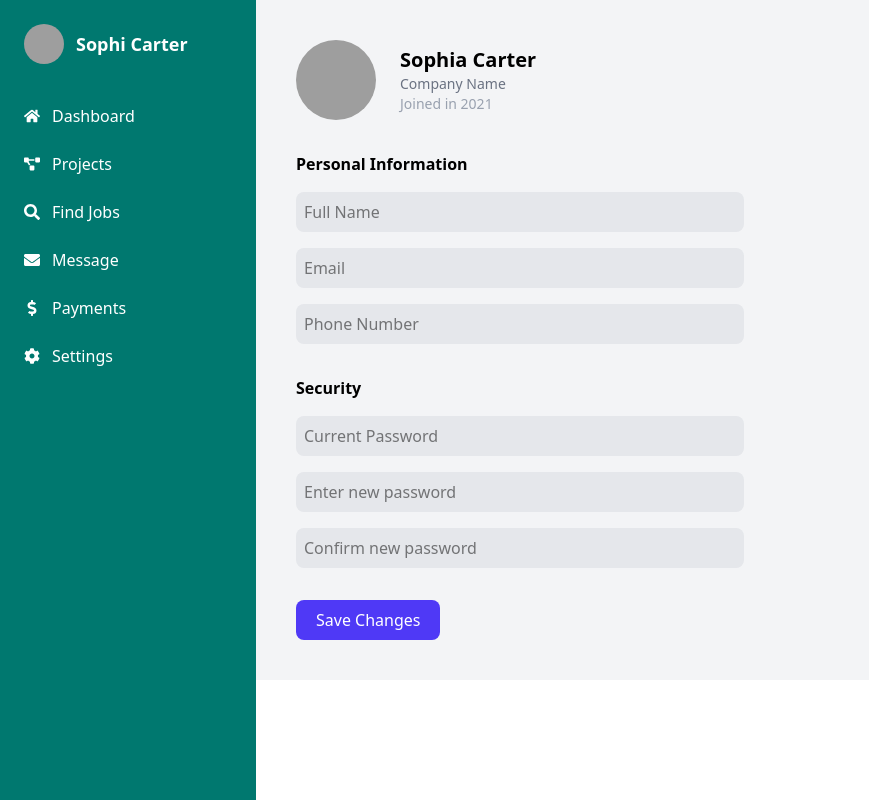
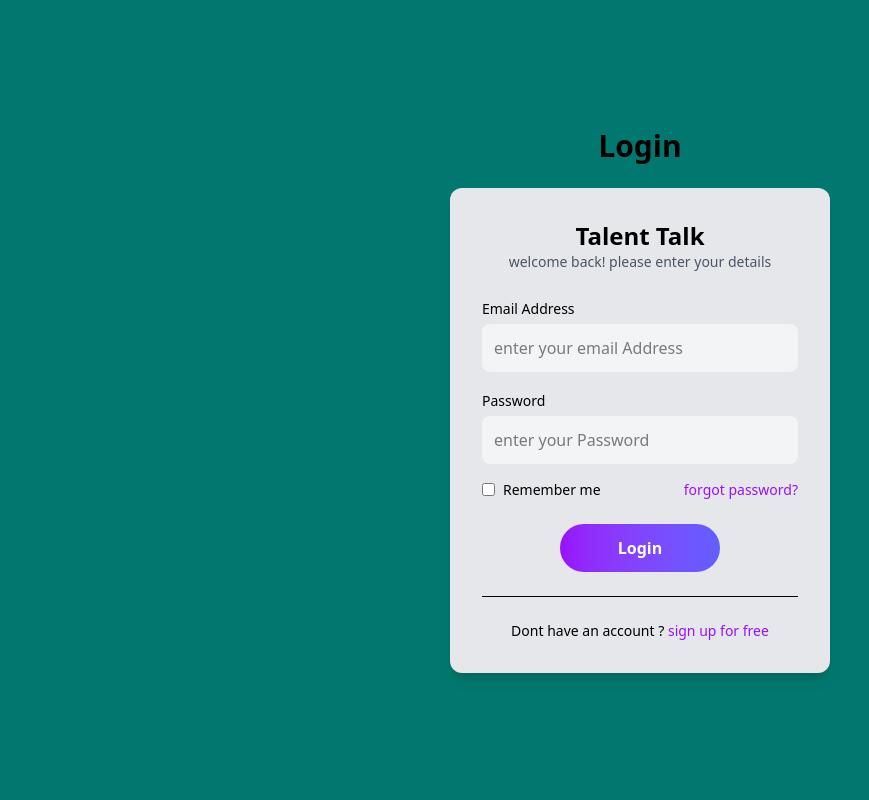
Before and after one commit to vikashkumar97983282-glitch/Talent-Talk-using-React, a React (Vite) app in the folder Talent_talk/: page /login in a window 1280 px wide. Shown: the whole page, without its empty margins (0-869 px from the left). Built offline with nearby package versions, Linux system fonts and the light colour scheme; grey boxes are pictures that could not be loaded; what ag-charts-community would draw is missing.

Commit message:
add routing for client side application.

```diff
--- a/Talent_talk/src/App.jsx
+++ b/Talent_talk/src/App.jsx
@@ -77,7 +77,16 @@ function App() {
     {/* <ClientPayment/> */}
     {/* <ClientSetting/> */}
     {/* <ClientProfile/> */}
-    <ClientProfileEdit/>
+    {/* <ClientProfileEdit/> */}
+
+    <Routes>
+      <Route path="/login" element={<ClientLogin/>}/>
+      <Route path="register" element={<ClientRegister/>}/>
+      <Route path="forget-password" element={<ClientForgetPassword/>}/>
+
+
+      <Route path="/" element={<ClientDashboard/>}/>
+    </Routes>
 
 
 
--- a/Talent_talk/src/clientpage/clientlogin/clientforget.jsx
+++ b/Talent_talk/src/clientpage/clientlogin/clientforget.jsx
@@ -1,4 +1,5 @@
 import { useState } from "react";
+import { Outlet , Link} from "react-router-dom";
 
 function ClientForgetPassword() {
   const [email, setEmail] = useState("");
@@ -51,6 +52,7 @@ function ClientForgetPassword() {
         </p>
 
       </div>
+      <Outlet/>
 
     </div>
   );
--- a/Talent_talk/src/clientpage/clientlogin/clientlogin.jsx
+++ b/Talent_talk/src/clientpage/clientlogin/clientlogin.jsx
@@ -1,16 +1,25 @@
 import { useState } from "react";
+import { Outlet , Link } from "react-router-dom";
+import { useNavigate } from "react-router-dom";
 
 function ClientLogin() {
   const [remember, setRemember] = useState(false);
 
+  const handleSubmit = (e)=>{
+    e.preventDefault()
+    console.log("login successfully!")
+  }
+
   return (
     <div className="min-h-screen bg-teal-700 flex flex-col items-center justify-center">
+
 
       {/* Title */}
       <h1 className="text-3xl font-bold mb-6">Login</h1>
 
       {/* Card */}
       <div className="bg-gray-200 w-[380px] rounded-xl p-8 shadow-lg text-center">
+        <form onSubmit={handleSubmit} >
 
         <h2 className="text-2xl font-semibold">Talent Talk</h2>
         <p className="text-sm text-gray-600 mb-6">
@@ -33,6 +42,7 @@ function ClientLogin() {
           <input
             type="password"
             placeholder="enter your Password"
+            autoComplete="password"
             className="w-full mt-1 p-3 rounded-lg bg-gray-100 outline-none"
           />
         </div>
@@ -48,9 +58,9 @@ function ClientLogin() {
             Remember me
           </label>
 
-          <span className="text-purple-600 cursor-pointer">
+          <Link to="/forget-password" className="text-purple-600 cursor-pointer">
             forgot password?
-          </span>
+          </Link>
         </div>
 
         {/* Login Button */}
@@ -58,18 +68,24 @@ function ClientLogin() {
           Login
         </button>
 
+        </form>
+
 
         <div className="border-t my-6"></div>
 
         {/* Signup */}
         <p className="text-sm">
           Dont have an account ?{" "}
-          <span className="text-purple-600 cursor-pointer">
+          <Link to="/register" className="text-purple-600 cursor-pointer">
             sign up for free
-          </span>
+          </Link>
         </p>
 
+
+
       </div>
+
+      <Outlet/>
     </div>
   );
 }
--- a/Talent_talk/src/clientpage/clientregister/clientregister.jsx
+++ b/Talent_talk/src/clientpage/clientregister/clientregister.jsx
@@ -1,5 +1,6 @@
 import { useState } from "react";
 import { FaWallet, FaUser, FaChevronDown } from "react-icons/fa";
+import { Outlet } from "react-router-dom";
 
 function ClientRegister() {
   const [purpose, setPurpose] = useState("");
@@ -109,6 +110,7 @@ function ClientRegister() {
 
         </div>
       </div>
+      <Outlet/>
     </div>
   );
 }
```
